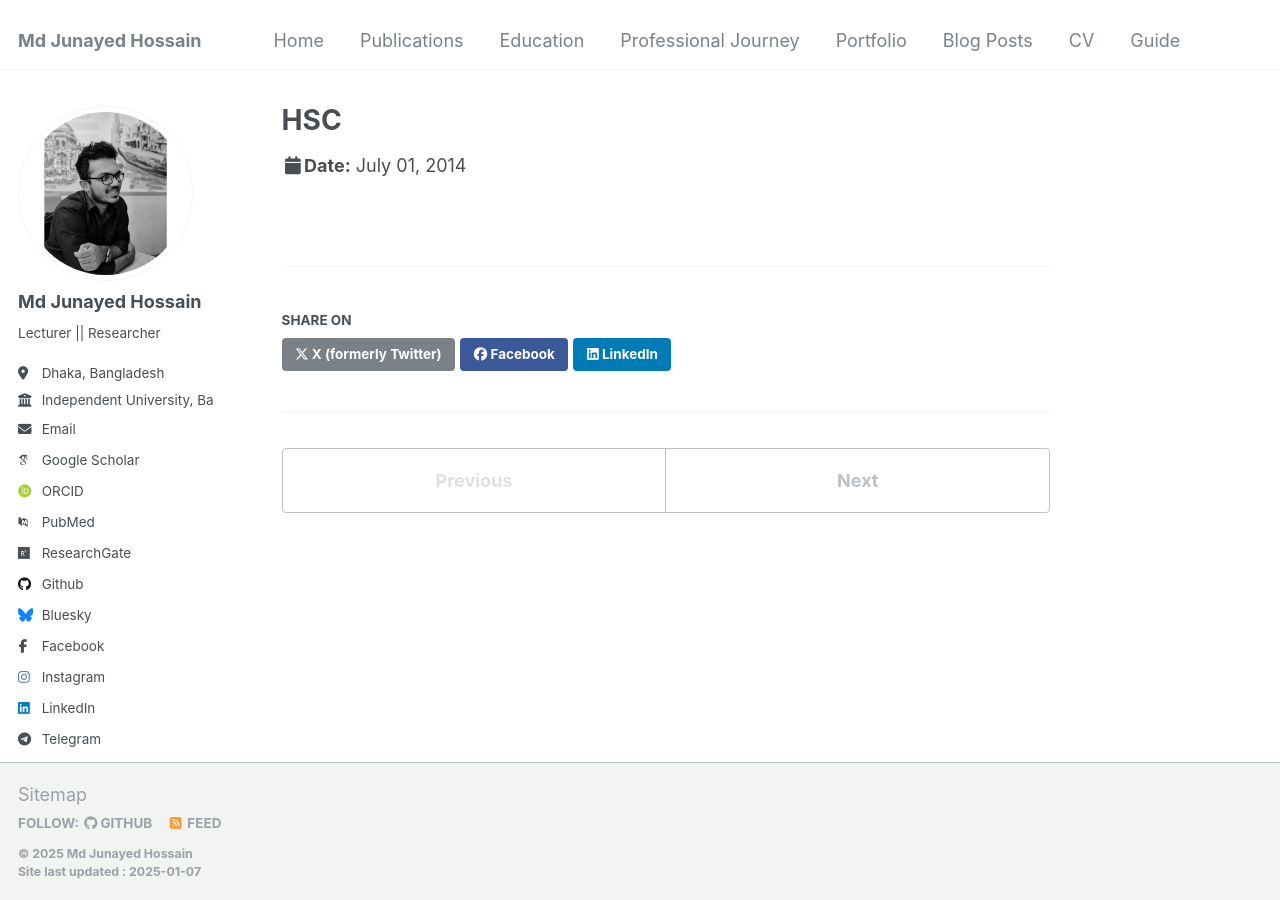
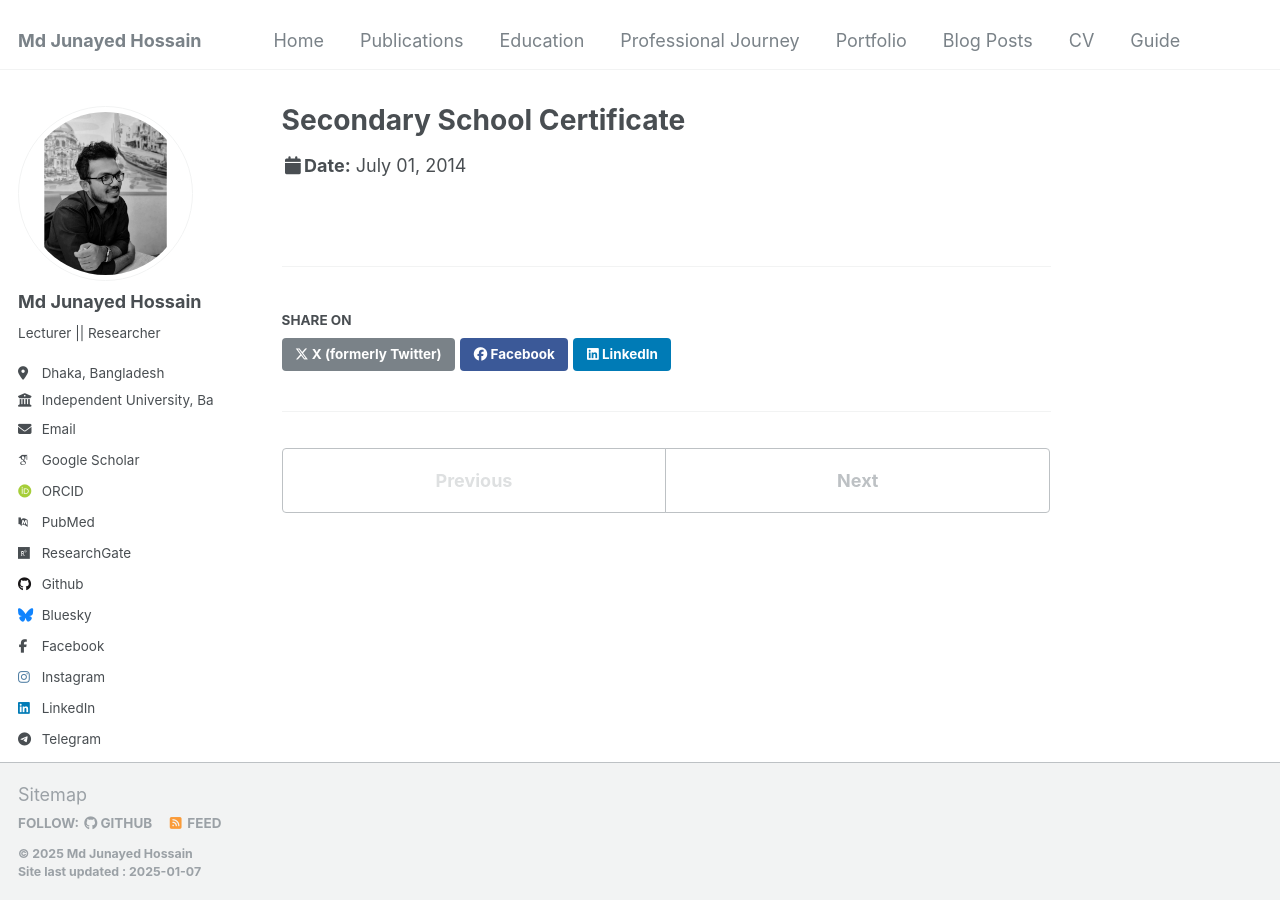
Before and after one commit to i-am-junayed/i-am-junayed.github.io, a Jekyll site: the page built from _talks/ssc.md, in a window 1280 px wide. Built offline with Jekyll 4.4.1, drawn with Linux system fonts in a browser that asks for light colours; some web fonts are replaced.

Commit message:
Update ssc.md

```diff
--- a/_talks/ssc.md
+++ b/_talks/ssc.md
@@ -1,5 +1,5 @@
 ---
-title: "HSC"
+title: "Secondary School Certificate"
 collection: teaching
 type: "Science"
 venue: "Dhaka Residential Model College"
```
